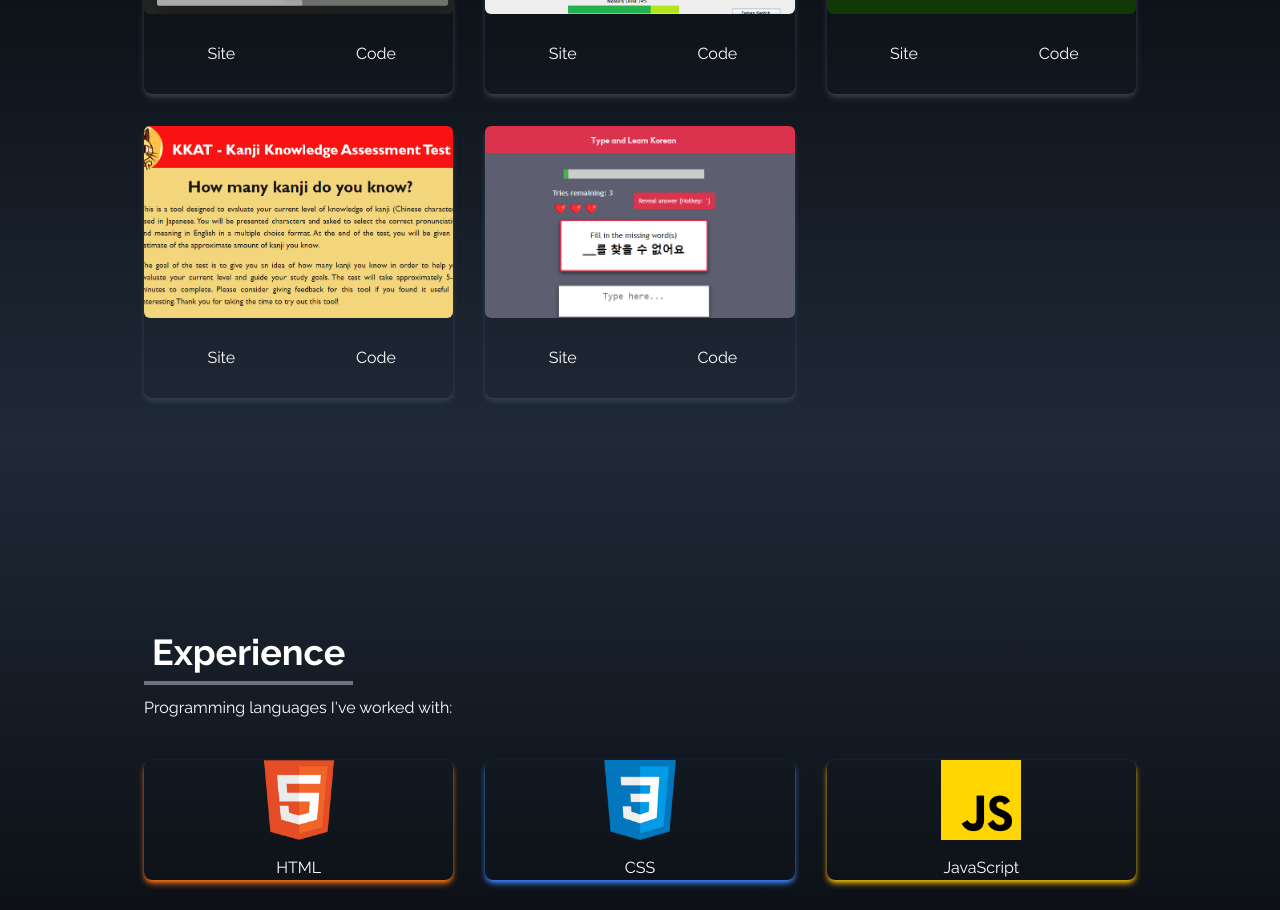
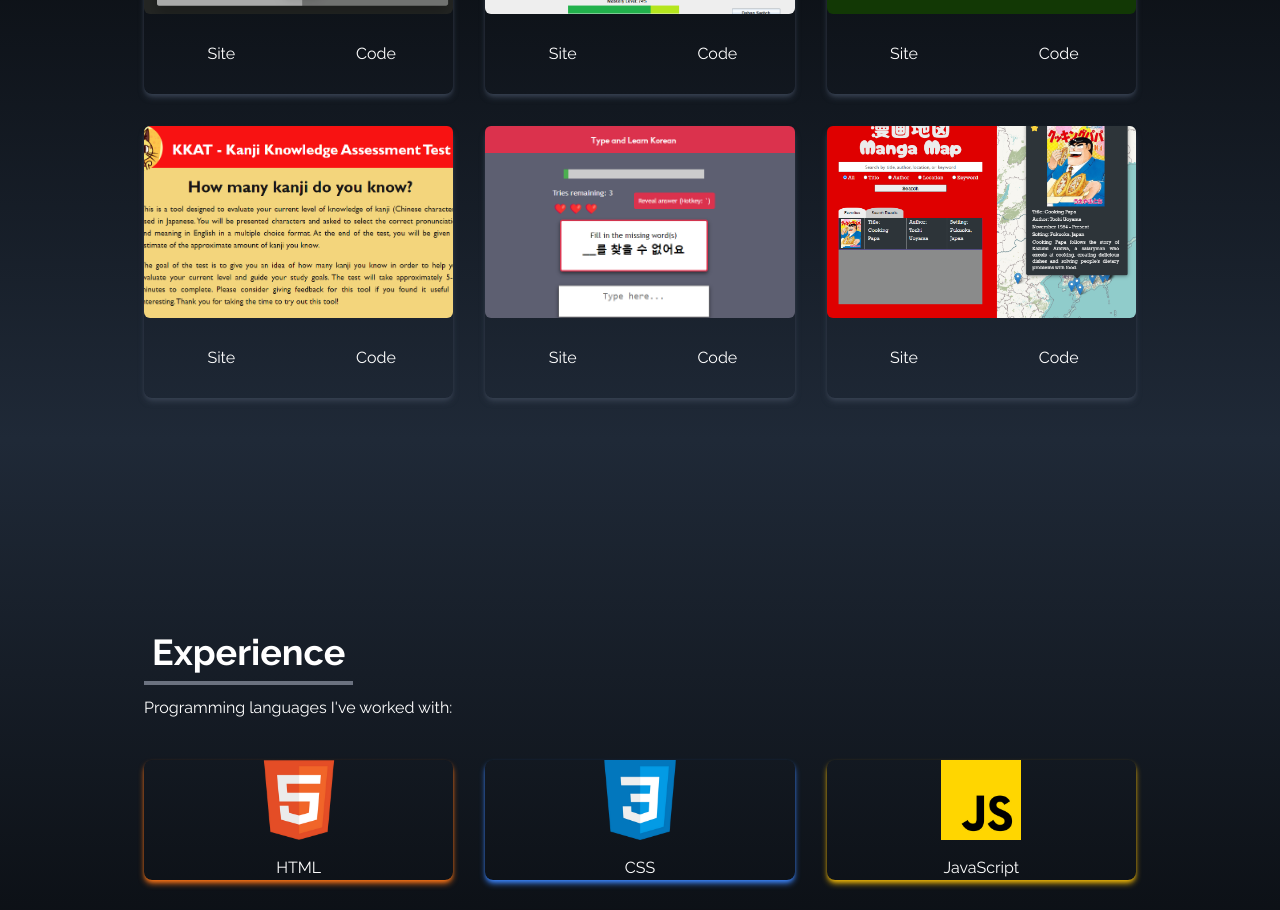
Before and after one commit to taiarima/portfolio-site, a React (Create React App) app: page / in a window 1280 px wide. Shown: the part 1620-2530 px from the top of the page. Built offline with nearby package versions, Linux system fonts and the light colour scheme.

Commit message:
Added Manga Map project to portfolio.

```diff
--- a/src/components/Portfolio.jsx
+++ b/src/components/Portfolio.jsx
@@ -4,6 +4,7 @@ import hzdriller from "../assets/portfolio/hzdriller.png";
 import hanziTestApp from "../assets/portfolio/hanzi-ability-test.png";
 import kanjiTestApp from "../assets/portfolio/kanjiTestApp.png";
 import talkTalk from "../assets/portfolio/talkTalk.png";
+import mangaMap from "../assets/portfolio/manga_map_img.png";
 
 const Portfolio = () => {
   const projects = [
@@ -41,6 +42,13 @@ const Portfolio = () => {
       alt: "Type and Learn Korean App Preview",
       site: "https://taiarima.github.io/type-and-learn-korean/",
       code: "https://github.com/taiarima/type-and-learn-korean",
+    },
+    {
+      id: 6,
+      src: mangaMap,
+      alt: "Manga Map App Preview",
+      site: "https://taiarima.github.io/manga-map/",
+      code: "https://github.com/taiarima/manga-map",
     },
   ];
 
```
Also changed, not shown: src/assets/portfolio/manga_map_img.png (added).
